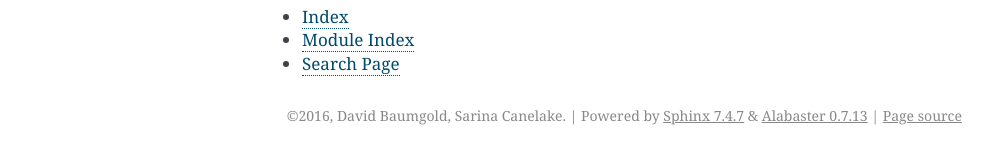
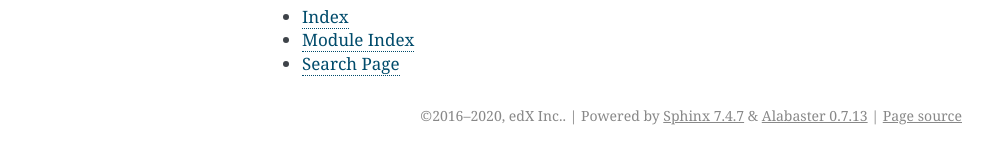
Before and after one commit to openedx/openedx-webhooks, a Sphinx documentation site: the page built from docs/index.rst, in a window 1280 px wide. Shown: the part 802-954 px from the top of the page, without its empty margins (148-1141 px from the left). Built offline with Sphinx 7.4.7, drawn with Linux system fonts in a browser that asks for light colours.

Commit message:
Fix the copyright on the docs

```diff
--- a/docs/conf.py
+++ b/docs/conf.py
@@ -45,7 +45,7 @@ master_doc = 'index'
 
 # General information about the project.
 project = u'Open edX Webhooks Bot'
-copyright = u'2016, David Baumgold, Sarina Canelake'
+copyright = u'2016–2020, edX Inc.'
 
 # The version info for the project you're documenting, acts as replacement for
 # |version| and |release|, also used in various other places throughout the
@@ -188,7 +188,7 @@ latex_elements = {
 # (source start file, target name, title, author, documentclass [howto/manual]).
 latex_documents = [
   ('index', 'OpenedXWebhooksBot.tex', u'Open edX Webhooks Bot Documentation',
-   u'David Baumgold, Sarina Canelake', 'manual'),
+   u'edX Inc.', 'manual'),
 ]
 
 # The name of an image file (relative to this directory) to place at the top of
@@ -218,7 +218,7 @@ latex_documents = [
 # (source start file, name, description, authors, manual section).
 man_pages = [
     ('index', 'openedxwebhooksbot', u'Open edX Webhooks Bot Documentation',
-     [u'David Baumgold, Sarina Canelake'], 1)
+     [u'edX Inc.'], 1)
 ]
 
 # If true, show URL addresses after external links.
@@ -232,7 +232,7 @@ man_pages = [
 #  dir menu entry, description, category)
 texinfo_documents = [
   ('index', 'OpenedXWebhooksBot', u'Open edX Webhooks Bot Documentation',
-   u'David Baumgold, Sarina Canelake', 'OpenedXWebhooksBot', 'One line description of project.',
+   u'edX Inc.', 'OpenedXWebhooksBot', 'One line description of project.',
    'Miscellaneous'),
 ]
 
```
